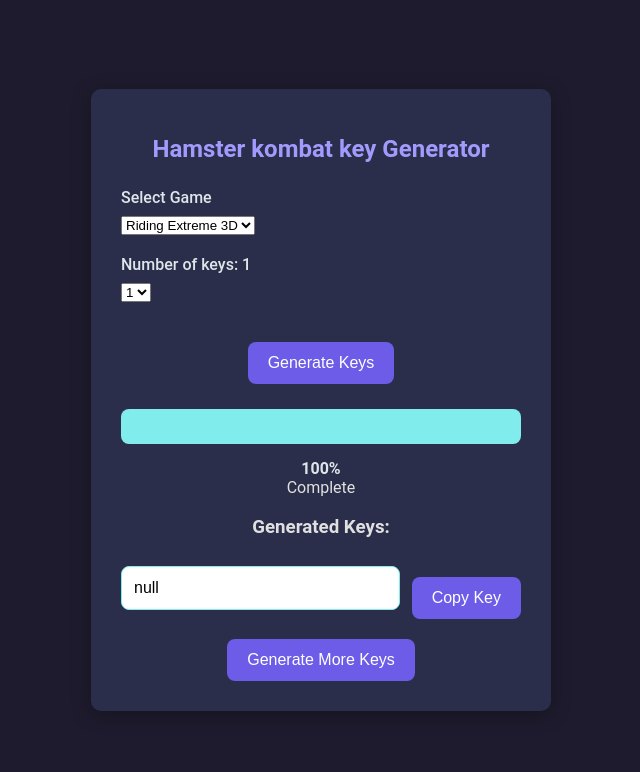
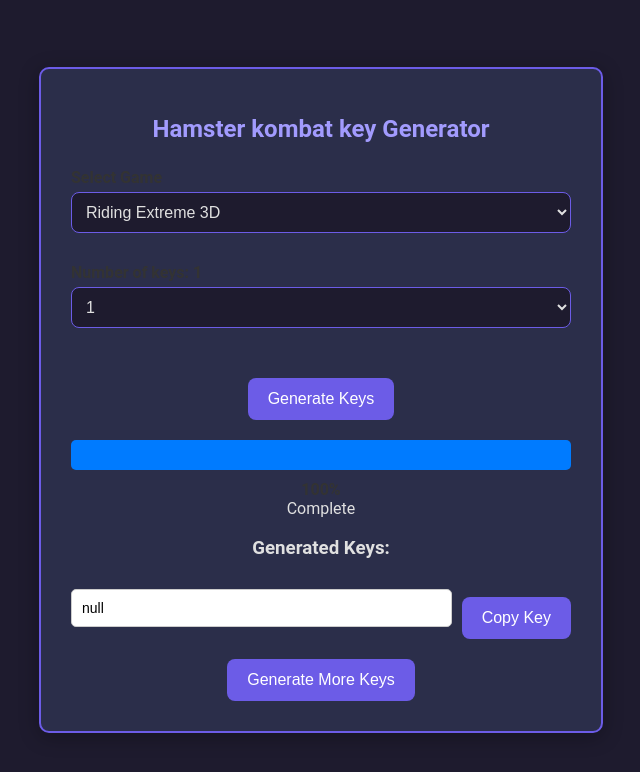
Before and after one commit to duynguyen2222/duynguyen2222.github.io, a plain HTML site: page index.html in a window 1280 px wide. Both pictures are taken after a click on the button "Generate Keys". Shown: the whole page, without its empty margins (319-959 px from the left). Drawn offline with Linux system fonts and the light colour scheme; no server answers.

Commit message:
Update styles.css

```diff
--- a/styles.css
+++ b/styles.css
@@ -10,17 +10,17 @@ body {
 }
 
 .container {
-    background: #2b2e4a; /* Slightly lighter purple */
-    border-radius: 10px;
-    box-shadow: 0 4px 20px rgba(0, 0, 0, 0.3);
-    padding: 30px;
-    max-width: 400px;
+    background: #fff; /* White background */
+    border-radius: 8px;
+    box-shadow: 0 2px 10px rgba(0, 0, 0, 0.1);
+    padding: 20px;
+    max-width: 500px;
     width: 100%;
     text-align: center;
 }
 
 h1 {
-    margin-bottom: 25px;
+    margin-bottom: 20px;
     font-size: 24px;
     color: #a29bfe; /* Soft light purple */
 }
@@ -58,15 +58,22 @@ h1 {
 }
 
 .form-group {
-    margin-bottom: 20px;
+    margin-bottom: 15px;
     text-align: left;
 }
 
 label {
     display: block;
-    margin-bottom: 8px;
-    font-weight: 500;
-    color: #dfe6e9;
+    margin-bottom: 5px;
+    font-weight: bold;
+    color: #333;
+}
+
+select {
+    width: 100%;
+    padding: 10px;
+    font-size: 14px;
+    margin-bottom: 15px;
 }
 
 .key-slider {
@@ -107,7 +114,146 @@ label {
 }
 
 button {
-    background-color: #6c5ce7;
+    background-color: #007bff; /* Blue */
+    color: white;
+    border: none;
+    padding: 12px 20px;
+    font-size: 14px;
+    border-radius: 8px;
+    cursor: pointer;
+    transition: background-color 0.3s;
+    margin-top: 20px;
+}
+
+button:hover {
+    background-color: #0056b3; /* Darker Blue */
+}
+
+.hidden {
+    display: none;
+}
+
+.progress-bar {
+    background-color: #f0f0f0; /* Light gray */
+    border-radius: 5px;
+    overflow: hidden;
+    margin-top: 20px;
+    height: 30px;
+    position: relative;
+}
+
+.progress-bar div {
+    height: 100%;
+    background-color: #007bff; /* Blue */
+    width: 0;
+    transition: width 0.5s;
+}
+
+#progressText {
+    margin-top: 10px;
+    font-weight: bold;
+    color: #333;
+}
+
+.key-item {
+    display: flex;
+    align-items: center;
+    margin-top: 10px;
+}
+
+.key-item input {
+    flex: 1;
+    padding: 10px;
+    font-size: 14px;
+    border: 1px solid #ccc;
+    border-radius: 5px;
+    margin-right: 10px;
+}
+
+.copyKeyBtn {
+    background-color: #28a745; /* Green */
+    border: none;
+    padding: 10px 20px;
+    color: white;
+    font-size: 14px;
+    border-radius: 5px;
+    cursor: pointer;
+}
+
+.copyKeyBtn:hover {
+    background-color: #218838; /* Darker Green */
+}
+
+.footer {
+    margin-top: 20px;
+    font-size: 14px;
+    color: #777;
+}
+
+#copyStatus {
+    margin-top: 10px;
+    color: green;
+}
+
+#telegramChannelBtn {
+    background-color: green;
+}
+.container {
+    background-color: #2b2e4a; /* Slightly lighter purple */
+    border-radius: 10px;
+    box-shadow: 0 4px 20px rgba(0, 0, 0, 0.3);
+    padding: 30px;
+    max-width: 500px;
+    width: 100%;
+    text-align: center;
+    margin: 0 auto; /* Để căn giữa khung */
+    border: 2px solid #6c5ce7; /* Bright purple border */
+}
+
+/* Để căn chỉnh tiêu đề trong khung */
+.container h1 {
+    margin-bottom: 25px;
+    font-size: 24px;
+    color: #a29bfe; /* Soft light purple */
+}
+
+/* Select Game (Danh sách chọn game) */
+.container select {
+    background-color: #1e1b2e; /* Dark Purple */
+    color: #e0e0e0;
+    border: 1px solid #6c5ce7; /* Bright purple */
+    border-radius: 8px;
+    padding: 10px;
+    font-size: 16px;
+    margin-bottom: 15px;
+    width: 100%;
+    cursor: pointer;
+    transition: border-color 0.3s;
+}
+
+.container select:hover {
+    border-color: #a29bfe; /* Soft light purple */
+}
+
+/* Number of keys (Số lượng key) */
+.container input[type="number"] {
+    background-color: #1e1b2e; /* Dark Purple */
+    color: #e0e0e0;
+    border: 1px solid #6c5ce7; /* Bright purple */
+    border-radius: 8px;
+    padding: 10px;
+    font-size: 16px;
+    margin-bottom: 15px;
+    width: 100%;
+}
+
+.container input[type="number"]::placeholder {
+    color: #dfe6e9; /* Light gray */
+}
+
+/* Nút "Generate Keys" */
+.container button {
+    background-color: #6c5ce7; /* Bright purple */
     color: white;
     border: none;
     padding: 12px 20px;
@@ -118,73 +264,6 @@ button {
     margin-top: 20px;
 }
 
-button:hover {
+.container button:hover {
     background-color: #81ecec; /* Cyan */
 }
-
-.hidden {
-    display: none;
-}
-
-.progress-bar {
-    background-color: #2b2e4a; /* Slightly lighter purple */
-    border-radius: 8px;
-    overflow: hidden;
-    margin-top: 25px;
-    height: 35px;
-    position: relative;
-}
-
-.progress-bar div {
-    height: 100%;
-    background-color: #81ecec; /* Cyan */
-    width: 0;
-    transition: width 0.5s;
-}
-
-#progressText {
-    margin-top: 15px;
-    font-weight: 600;
-    color: #dfe6e9; /* Light gray */
-}
-
-.key-item {
-    display: flex;
-    align-items: center;
-    margin-top: 15px;
-}
-
-.key-item input {
-    flex: 1;
-    padding: 12px;
-    font-size: 16px;
-    border: 1px solid #81ecec; /* Cyan */
-    border-radius: 8px;
-    margin-right: 12px;
-}
-
-.copyKeyBtn {
-    background-color: #6c5ce7;
-    border: none;
-    padding: 12px 20px;
-    color: white;
-    font-size: 16px;
-    border-radius: 8px;
-    cursor: pointer;
-    transition: background-color 0.3s;
-}
-
-copyKeyBtn:hover {
-    background-color: #81ecec; /* Cyan */
-}
-
-.footer {
-    margin-top: 25px;
-    font-size: 14px;
-    color: #777;
-}
-
-#copyStatus {
-    margin-top: 15px;
-    color: #81ecec; /* Cyan */
-}
```
